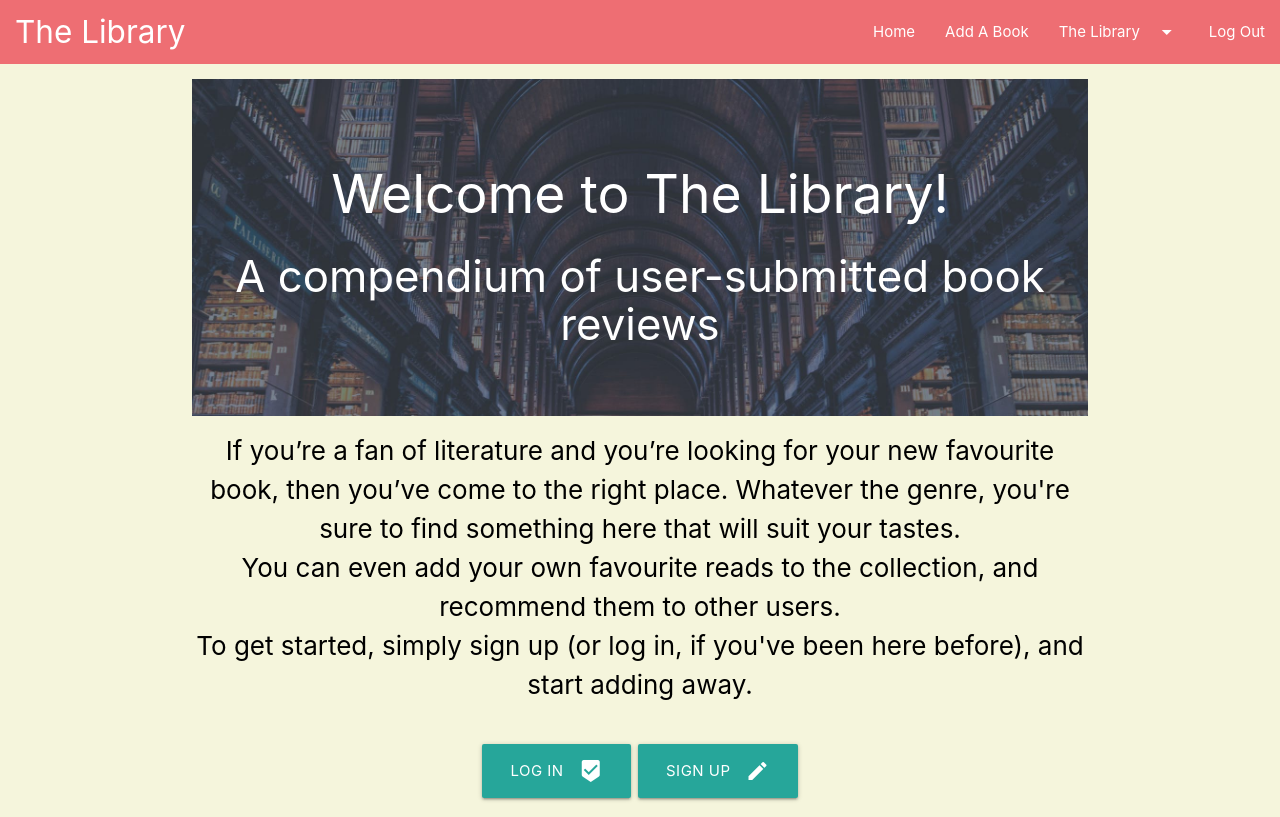
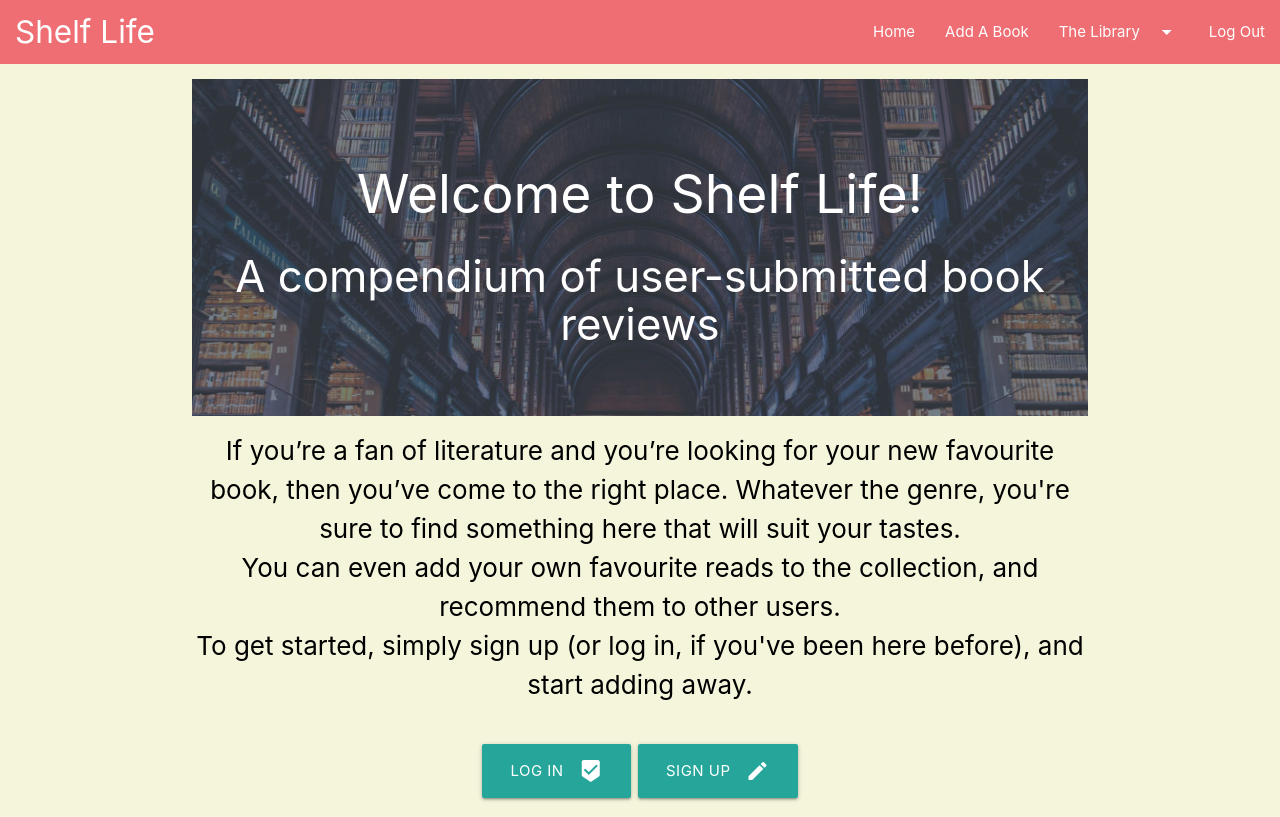
Before and after one commit to dombeesley/datacentricmilestone, a Flask app: page / in a window 1280 px wide. Shown: the top 817 px of the page. Run offline with Flask 2, Linux system fonts and the light colour scheme; some libraries are stand-ins or nearby versions.

Commit message:
change name of website

```diff
--- a/templates/base.html
+++ b/templates/base.html
@@ -8,7 +8,7 @@
     <link href="https://fonts.googleapis.com/icon?family=Material+Icons" rel="stylesheet">
     <link rel="stylesheet" href="https://cdnjs.cloudflare.com/ajax/libs/materialize/1.0.0/css/materialize.min.css">
     <link rel="stylesheet" type="text/css" href="/static/css/style.css"/>
-    <title>Book Reviews</title>
+    <title>Shelf Life</title>
 </head>
 <body>
     <header>
@@ -33,7 +33,7 @@
         </ul>
         <nav>
             <div class="nav-wrapper">
-                <a href="{{url_for('home')}}" class="brand-logo site_title">The Library</a>
+                <a href="{{url_for('home')}}" class="brand-logo site_title">Shelf Life</a>
                 <a href="#" data-target="mobile-demo" class="sidenav-trigger"><i class="material-icons">menu</i></a>
                 <ul id="nav-mobile" class="right hide-on-med-and-down">
                     <li><a href="{{url_for('home')}}">Home</a></li>
--- a/templates/home.html
+++ b/templates/home.html
@@ -5,7 +5,7 @@
 <div class="librarycontainer">
     <div class="librarytext">
         <div class="hometitle">
-            <h2> Welcome to The Library!</h2>
+            <h2> Welcome to Shelf Life!</h2>
             <h3>A compendium of user-submitted book reviews</h3>
         </div>
         <div>
```
